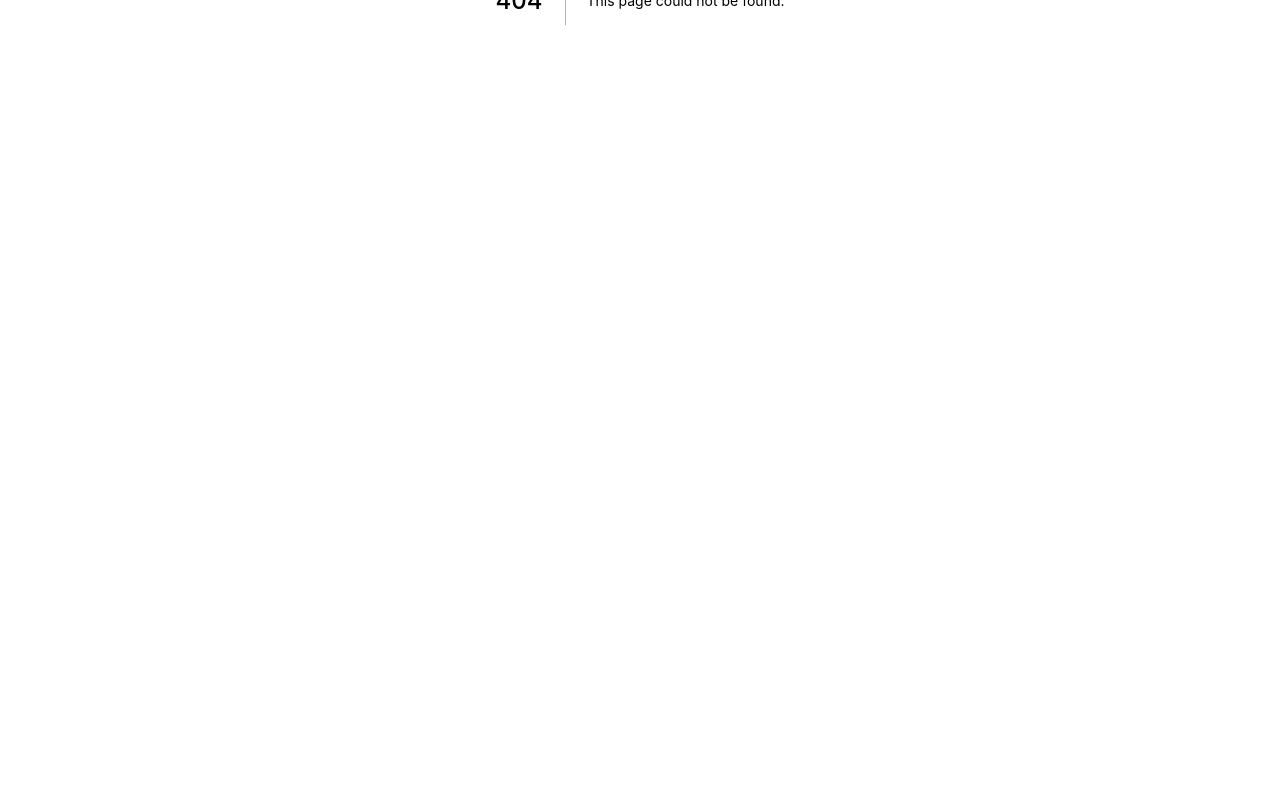
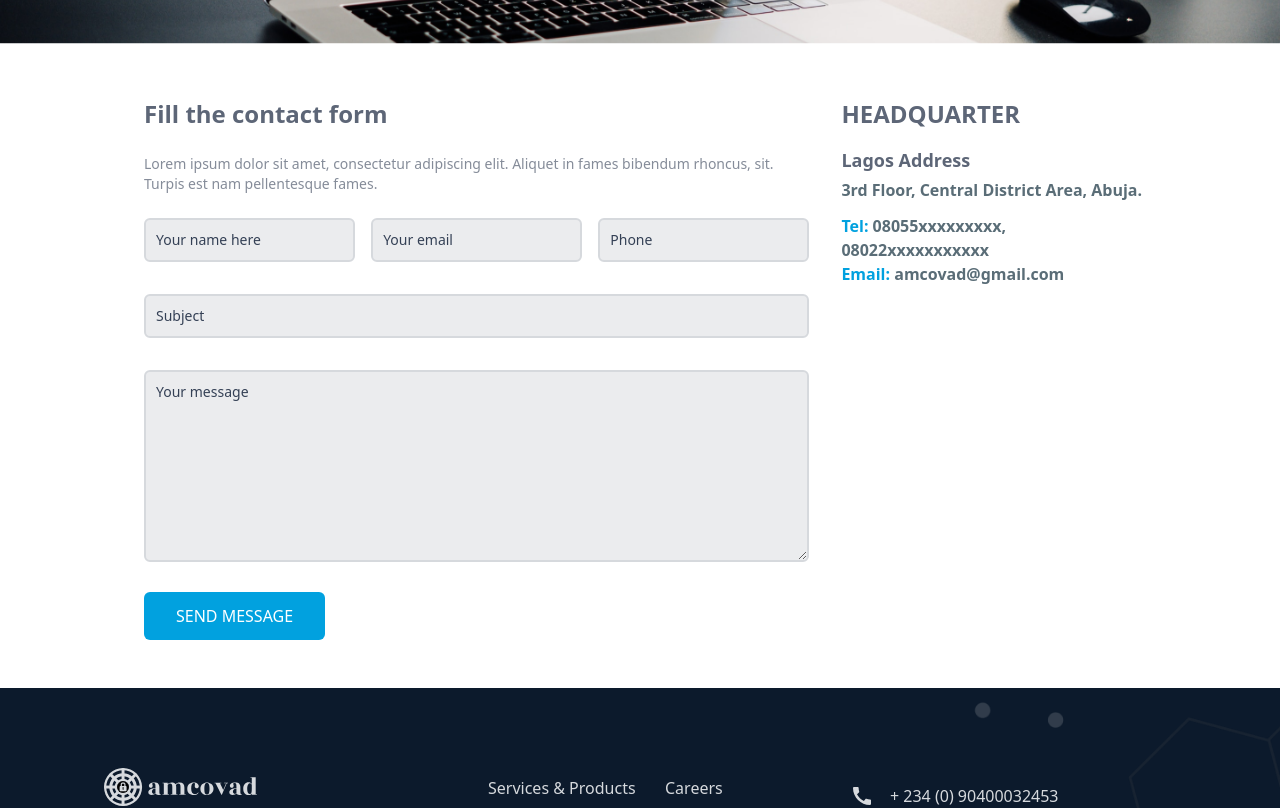
Before and after one commit to andela-hpopoola/amcovad-frontend, a Next.js app: page /contact in a window 1280 px wide. Before the commit this address had no page. Shown: the part 400-1208 px from the top of the page. Before the commit the page ends 800 px from the top, so only its background shows below. Built offline with nearby package versions, Linux system fonts and the light colour scheme.

Commit message:
Ft create contact us page  181364551 (#26)
* #181364551 Modified the contact page

* #181364551 Modified the contact page

* #181364551 Created the contact page

* #181364551 Modified contact page

```diff
--- a/components/form/Label.js
+++ b/components/form/Label.js
@@ -11,7 +11,7 @@ export function Label({ className, floatLabel, htmlFor, name, text }) {
 
   const errorLabel = hasErrors ? 'peer-focus:text-amcovad-danger' : 'peer-focus:text-amcovad-primary-500';
   const style = {
-    floatLabelClassName: `${errorLabel} absolute text-sm text-amcovad-secondary-700 duration-300 transform -translate-y-7 scale-75 top-3 left-1 z-10 origin-[0] peer-focus:left-1  peer-placeholder-shown:scale-100 peer-placeholder-shown:translate-y-0 peer-focus:scale-75 peer-focus:-translate-y-7`,
+    floatLabelClassName: `${errorLabel} absolute text-sm text-amcovad-secondary-700 duration-300 transform -translate-y-7 scale-75 top-3 left-3 z-10 origin-[0] peer-focus:left-1  peer-placeholder-shown:scale-100 peer-placeholder-shown:translate-y-0 peer-focus:scale-75 peer-focus:-translate-y-7`,
     labelClassName: ` block ml-2 text-[0.75rem] text-[#344055] font-normal font-Inter`
   };
 
--- a/components/form/index.js
+++ b/components/form/index.js
@@ -3,3 +3,4 @@ export * from './ErrorMessage';
 export * from './Label';
 export { default as Button } from './Button';
 export { default as Input } from './Input';
+export { default as Textarea } from './Textarea';
--- /dev/null
+++ b/components/form/textarea.js
@@ -0,0 +1,41 @@
+import React from 'react';
+import { useFormContext } from 'react-hook-form';
+import PropTypes from 'prop-types';
+import { Label, ErrorMessage } from '.';
+
+const Textarea = ({ className, label, name, placeholder }) => {
+  const {
+    register,
+    formState: { errors }
+  } = useFormContext();
+
+  const hasErrors = !!errors?.[name];
+
+  const errorClass = hasErrors ? 'focus:border-amcovad-danger' : 'focus:border-amcovad-primary-500';
+  return (
+    <div className="relative z-0 mb-4 w-full group">
+      <textarea
+        name={name}
+        placeholder={placeholder ? placeholder : label}
+        {...register(name)}
+        className={`${errorClass} h-32 lg:h-48 px-4 w-full text-sm  text-amcovad-secondary-700  placeholder-transparent border-2 rounded-md border-amcovad-secondary-300 appearance-none focus:outline-none focus:ring-0  peer ${className}`}
+      />
+      <Label name={name} htmlFor={name} floatLabel text={label} />
+
+      <ErrorMessage name={name} />
+    </div>
+  );
+};
+Textarea.propTypes = {
+  className: PropTypes.string,
+  label: PropTypes.string,
+  name: PropTypes.string.isRequired,
+  placeholder: PropTypes.string
+};
+
+Textarea.defaultProps = {
+  className: null,
+  label: null,
+  placeholder: null
+};
+export default Textarea;
--- /dev/null
+++ b/pages/contact.js
@@ -0,0 +1,113 @@
+import React from 'react';
+import * as yup from 'yup';
+import { Button, Footer, Input, Navbar, Textarea } from '@/components/index';
+
+import HookForm from '@/components/form/Form';
+import contactImg from '../public/assets/contact/contact-img.png';
+import smContactImg from '../public/assets/contact/sm-contact-img.png';
+
+import Image from 'next/image';
+
+const Contact = () => {
+  const contactUsSchema = yup
+    .object({
+      fullName: yup
+        .string()
+        .required('Full name is required')
+        .min(4, 'Mininum 4 characters')
+        .max(40, 'Maximum 30 characters'),
+
+      email: yup.string().email('Kindly provide a valid email').required('Email is required'),
+      phone: yup
+        .string()
+        .required('Phone number is required')
+        .matches(
+          /^((\\+[1-9]{1,4}[ \\-]*)|(\\([0-9]{2,3}\\)[ \\-]*)|([0-9]{2,4})[ \\-]*)*?[0-9]{3,4}?[ \\-]*[0-9]{3,4}?$/,
+          'Phone number is not valid'
+        )
+        .min(11, 'Mininum of 11 numbers '),
+      subject: yup.string().required('Subject is required'),
+      message: yup.string().required('Message is required').min(50)
+    })
+    .required();
+
+  const onSubmit = (data) => {
+    alert(JSON.stringify(data));
+  };
+  return (
+    <>
+      <Navbar />
+      <div className=" 2xl:container 2xl:mx-auto overflow-hidden">
+        <div className="w-screen mx-auto">
+          <div className="hidden md:block w-full pt-12">
+            <Image src={contactImg} alt="contact page image" />
+          </div>
+          <div className="md:hidden w-full pt-4">
+            <Image
+              src={smContactImg}
+              width="100%"
+              height="100%"
+              layout="responsive"
+              objectFit="contain"
+              alt="small contact hero image"
+            />
+          </div>
+        </div>
+        <div className="pt-4 lg:pt-12 pb-12 px-4">
+          <div className="mx-auto max-w-6xl flex flex-col md:flex-row">
+            <div className="w-full lg:w-2/3">
+              <div className=" md:px-12 lg:px-0 lg:pl-20 ">
+                <h1 className="text-2xl font-semibold text-amcovad-secondary-600 ">Fill the contact form</h1>
+                <p className="text-sm py-6 font-normal text-amcovad-secondary-500">
+                  Lorem ipsum dolor sit amet, consectetur adipiscing elit. Aliquet in fames bibendum rhoncus, sit.
+                  Turpis est nam pellentesque fames.
+                </p>
+                <HookForm onSubmit={onSubmit} schema={contactUsSchema}>
+                  <div className="grid grid-cols-6 gap-4 col-span-full lg:col-span-3">
+                    <div className="col-span-full sm:col-span-2">
+                      <Input label="Your name here" className="!bg-amcovad-secondary-200" name="fullName" type="text" />
+                    </div>
+                    <div className="col-span-full sm:col-span-2">
+                      <Input label="Your email" className="!bg-amcovad-secondary-200" name="email" type="text" />
+                    </div>
+                    <div className="col-span-full sm:col-span-2">
+                      <Input label="Phone" className="!bg-amcovad-secondary-200" name="phone" type="number" />
+                    </div>
+
+                    <div className="col-span-full ">
+                      <Input label="Subject" className="!bg-amcovad-secondary-200" name="subject" type="text" />
+                    </div>
+                    <div className="col-span-full">
+                      <Textarea label="Your message" name="message" className="bg-amcovad-secondary-200" />
+                    </div>
+                  </div>
+                  <div className="pt-2">
+                    <Button className="text-white lg:h-12 lg:px-8  ">Send message</Button>
+                  </div>
+                </HookForm>
+              </div>
+            </div>
+            <div className="mr-8 w-full md:w-1/3 px-8 hidden lg:block ">
+              <h1 className="text-2xl font-semibold text-amcovad-secondary-600">HEADQUARTER</h1>
+              <div className="pt-4">
+                <h2 className="text-lg font-bold pb-1 text-amcovad-secondary-600">Lagos Address</h2>
+                <p className="text-base font-semibold pb-3 text-[#5A6D77]"> 3rd Floor, Central District Area, Abuja.</p>
+              </div>
+              <div className="text-base font-semibold text-[#5A6D77]">
+                <p>
+                  <b className="text-amcovad-primary-500 pb-4">Tel:</b> 08055xxxxxxxxx, 08022xxxxxxxxxxx
+                </p>
+                <p>
+                  <b className="text-amcovad-primary-500">Email:</b> amcovad@gmail.com
+                </p>
+              </div>
+            </div>
+          </div>
+        </div>
+      </div>
+      <Footer />
+    </>
+  );
+};
+
+export default Contact;
```
Also changed, not shown: public/assets/contact/contact-img.png (added), public/assets/contact/sm-contact-img.png (added).
